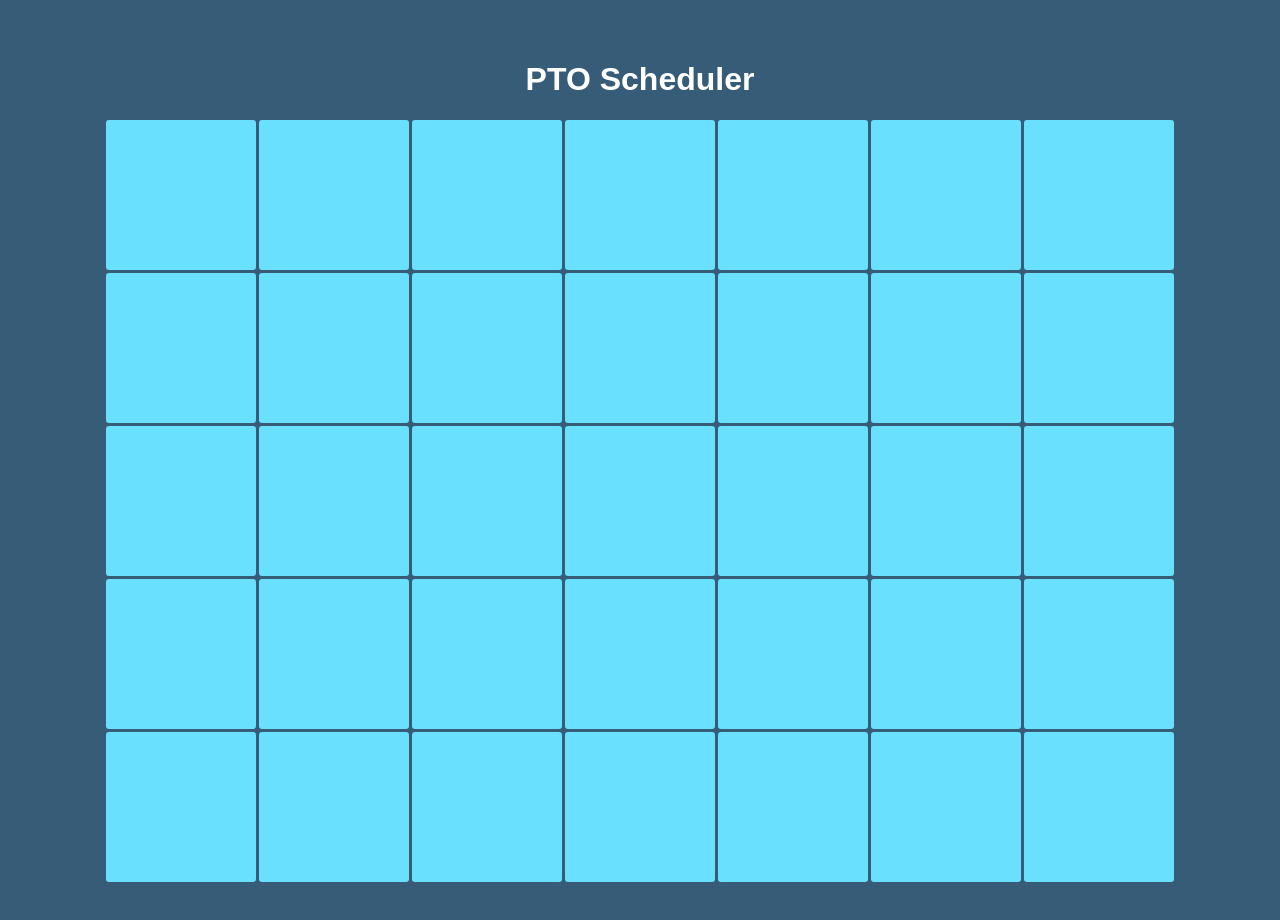
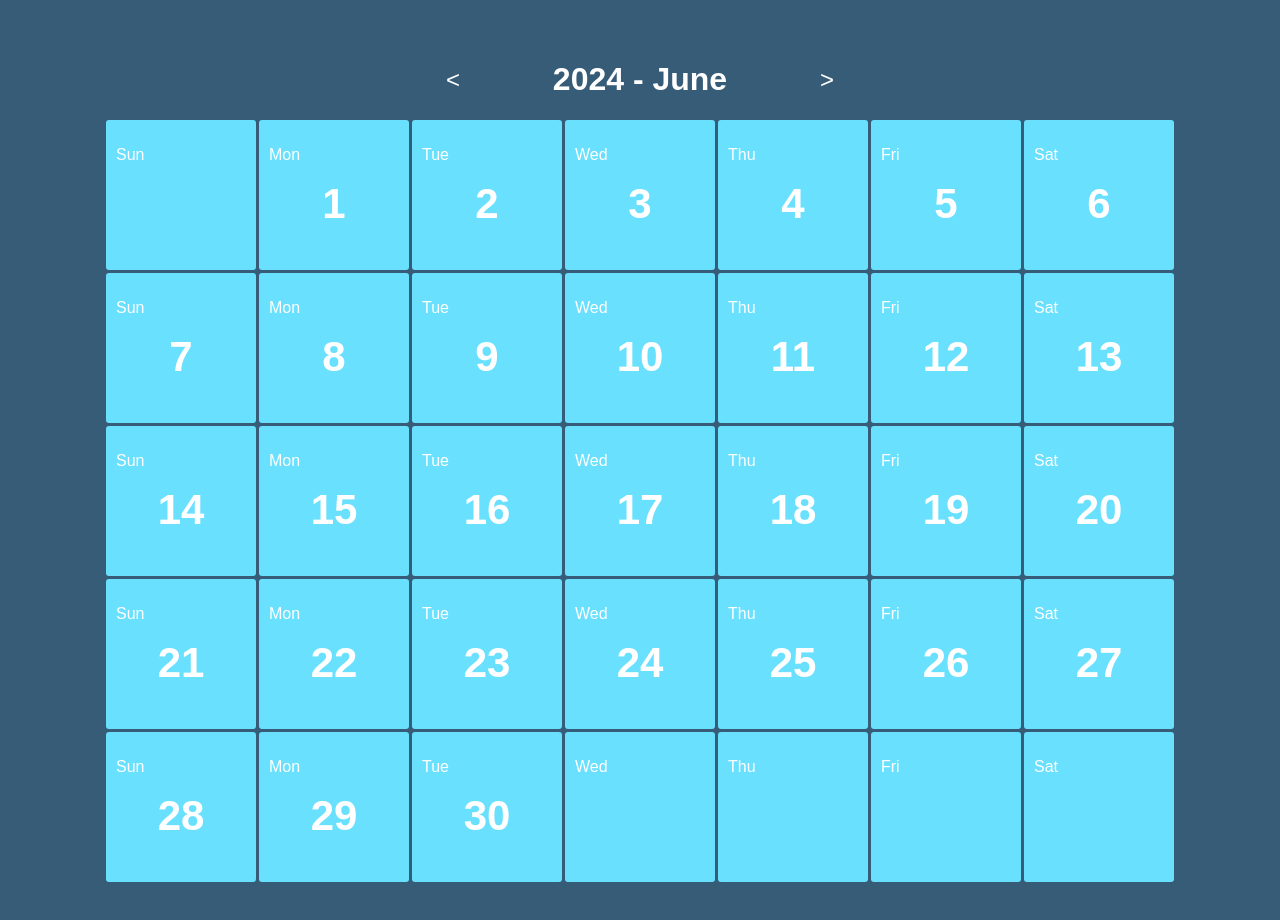
Before and after one commit to cheddaburger/Storyblok-Calendar, a plain HTML site: page index.html in a window 1280 px wide. Drawn offline with Linux system fonts and the light colour scheme.

Commit message:
new commit

```diff
--- a/app.css
+++ b/app.css
@@ -1,4 +1,4 @@
-* {
+ * {
     font-family: sans-serif;
     box-sizing: border-box;
     color: white;
@@ -17,7 +17,26 @@ body {
     display: flex;
     flex-direction: column;
     align-items: center;
+}
 
+.header {
+    display: flex;
+    align-items: center;
+    gap: 20px;
+    width: 400px;
+    justify-content: space-between;
+}
+
+button.navigation {
+    background: none;
+    border: none;
+    cursor: pointer;
+    font-size: 24px;
+    transition: transform 250ms;
+}
+
+button.navigation:hover {
+    transform: scale(1.3);
 }
 
 #calendar {
@@ -36,8 +55,13 @@ body {
     transition: all 250ms;
 }
 
-
 .day:hover{
     background-color: #738288;
+}
 
+.day-number{
+    font-size: 42px;
+    font-weight: bold;
+    text-align: center;
+    margin: 0;
 }
--- a/app.js
+++ b/app.js
@@ -1,9 +1,10 @@
 const calendar = document.getElementById('calendar');
+const monthEl = document.getElementById('month');
 
 
 const months = [
     'January',
-    'Febuary',
+    'February',
     'March',
     'April',
     'May',
@@ -13,18 +14,23 @@ const months = [
     'September',
     'October',
     'November',
-    'December'
+    'December',
 ];
 
 const days = ['Sun', 'Mon', 'Tue', 'Wed', 'Thu', 'Fri', 'Sat'];
 
+const today = new Date();
+let currentMonth = today.getMonth();
+let currentYear = today.getFullYear();
+
 const drawBlankCalendar = () => {
-    for( let i = 0; i <35; i++) {
+    for(let i = 0; i < 35; i++) {
         const day = document.createElement('div');
         day.classList.add('day');
 
         const dayText = document.createElement('p');
         dayText.classList.add('day-text');
+        dayText.innerText = days[i % 7];
 
         const dayNumber = document.createElement('p');
         dayNumber.classList.add('day-number');
@@ -41,20 +47,49 @@ const drawBlankCalendar = () => {
 };
 
 const updateCalendar = (month, year, events) => {
-    const dayElements = document.querySelectorALl('.day');
+    const dayElements = document.querySelectorAll('.day');
 
     const theFirst = new Date();
-    theFirst.setMonth(month)
+    theFirst.setMonth(month);
     theFirst.setYear(year);
 
     const theFirstDayOfWeek = theFirst.getDay();
     const monthName = months[month];
-    const monthWithYear = `${year} - ${month}`;
+    const monthWithYear = `${year} - ${monthName}`;
+    monthEl.innerText = monthWithYear;
     const daysInMonth = new Date(year, month + 1, 0).getDate();
 
-    for(let i = 0; i< dayElements.length; i++){
+    let dayCounter = 1;
+    for (let i = 0; i < dayElements.length; i++) {
         const day = dayElements[i];
-        const dayText = day.querySelector('.day-text')
+
+
+        const dayNumber = day.querySelector('.day-number');
+        if( i >= theFirstDayOfWeek && dayCounter <= daysInMonth) {
+            dayNumber.innerText = dayCounter;
+            dayCounter++;
+        } else {
+          dayNumber.innerText = '';
+        }
+}
+
+};
+
+const previousMonth = () => {
+    if (currentMonth === 0) {
+        currentMonth = 12;
+        currentYear--;
     }
+ updateCalendar(--currentMonth, currentYear);
+};
+
+const nextMonth = () => {
+ updateCalendar(++currentMonth, currentYear);
+ if (currentMonth === 11) {
+    currentMonth = -1;
+    currentYear++;
 }
+};
+
 drawBlankCalendar();
+updateCalendar(currentMonth, currentYear);
--- a/index.html
+++ b/index.html
@@ -2,15 +2,17 @@
 <html lang="en">
 <head>
     <meta charset="UTF-8" />
-    <meta name="viewport" content="width=device-width, initial-scale=1.0"/>
+    <meta name="viewport" content="width=device-width, initial-scale=1.0" />
     <meta http-equiv="X-UA-Compatible" content="ie=edge" />
-    <title>MWR Event Calendar</title>
+    <title>JavaScript Event Calendar</title>
     <link rel="stylesheet" href="app.css" />
 </head>
 <body>
     <div class="container">
         <div class="header">
-            <h1>PTO Scheduler</h1>
+            <button class="navigation" onclick="previousMonth()">&lt;</button>
+            <h1 id="month"></h1>
+            <button class="navigation" onclick="nextMonth()">&gt;</button>
         </div>
         <div id="calendar">
 
```
